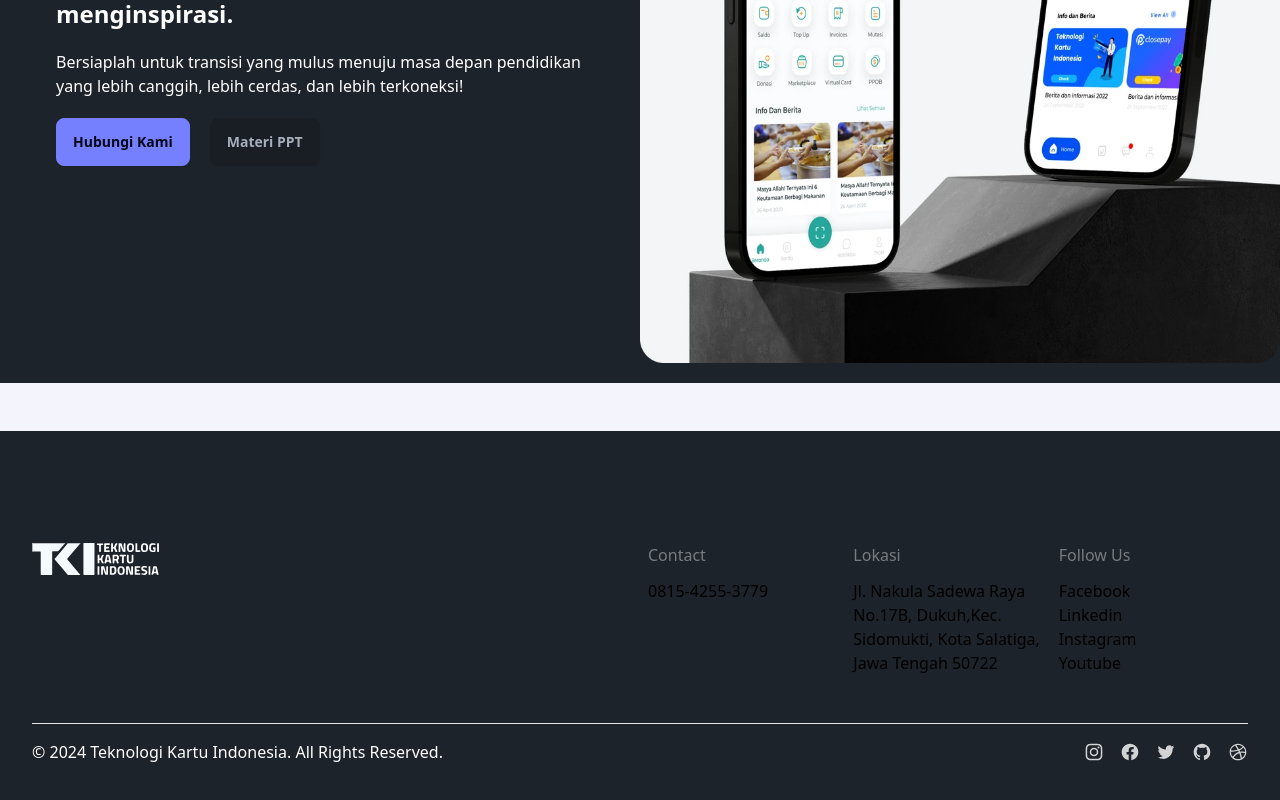
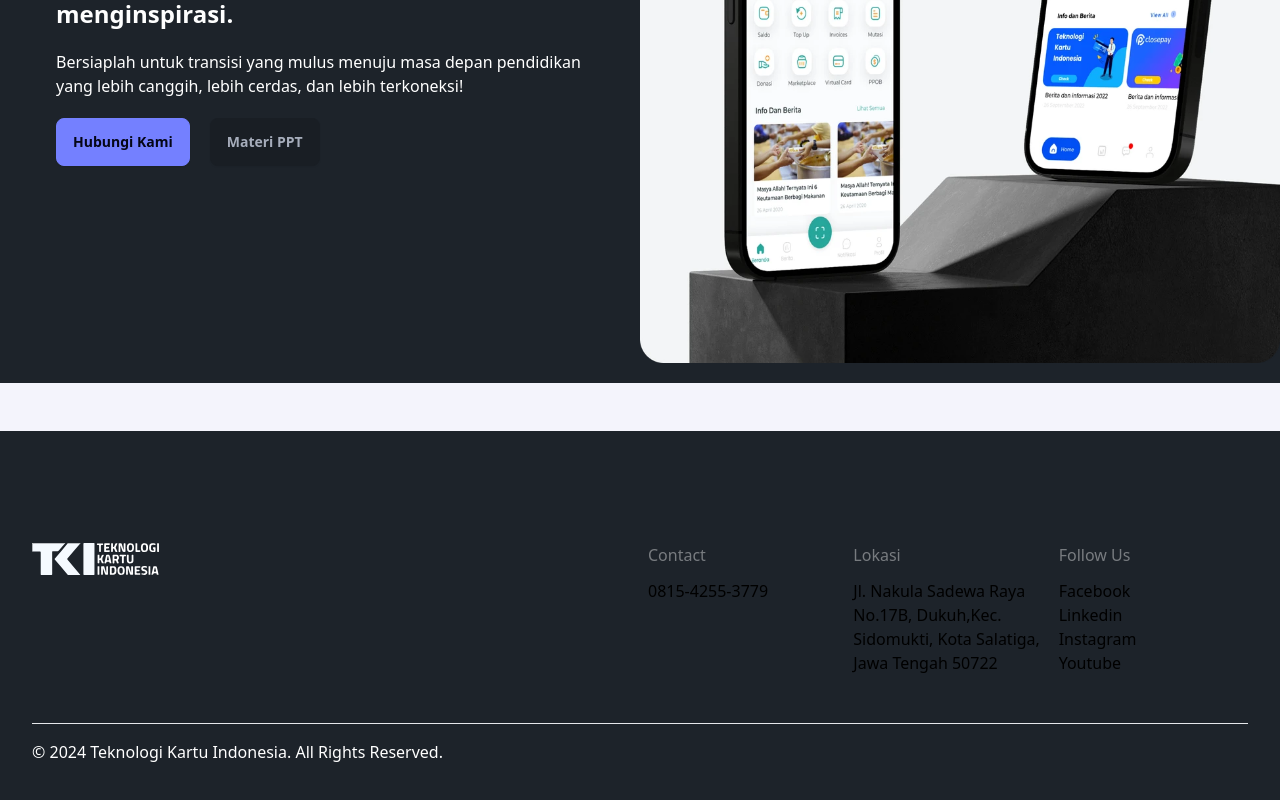
Before and after one commit to arief0303/solusi-go-digital-landing-page, a Next.js app: page / in a window 1280 px wide. Shown: the part 5336-6136 px from the top of the page. Built offline with nearby package versions, Linux system fonts and the light colour scheme.

Commit message:
rm redundant icons

```diff
--- a/src/components/Footer.jsx
+++ b/src/components/Footer.jsx
@@ -56,7 +56,7 @@
             &copy; {currentYear} <a href="https://teknologikartu.com/">Teknologi Kartu Indonesia</a>. All
             Rights Reserved.
           </Typography>
-          <div className="flex gap-4 text-white sm:justify-center">
+          {/* <div className="flex gap-4 text-white sm:justify-center">
             <Typography as="a" href="https://teknologikartu.com/" className="opacity-80 transition-opacity hover:opacity-100">
               <svg className="h-5 w-5" fill="currentColor" viewBox="0 0 24 24" aria-hidden="true">
                 <path
@@ -98,7 +98,7 @@
                 />
               </svg>
             </Typography>
-          </div>
+          </div> */}
         </div>
       </div>
     </footer>
```
